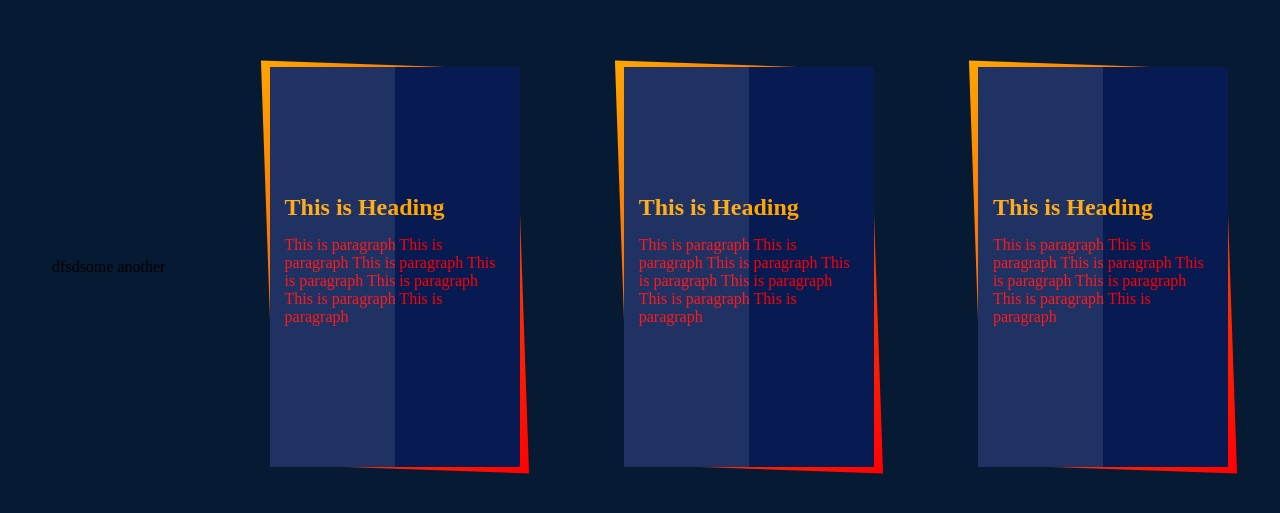
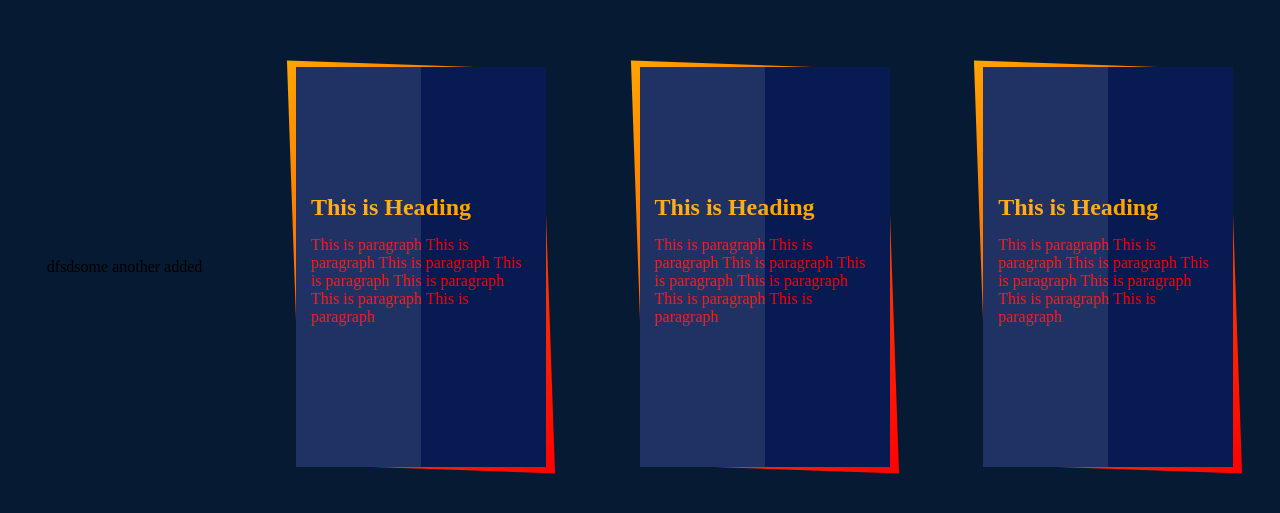
Before and after one commit to tarikul2k20/CSS, a plain HTML site: page css prac/glow.html in a window 1280 px wide. Shown: the part 133-646 px from the top of the page. Drawn offline with Linux system fonts and the light colour scheme.

Commit message:
one another added(2)

```diff
--- a/css prac/glow.html
+++ b/css prac/glow.html
@@ -7,7 +7,7 @@
     <link rel="stylesheet" href="glow.css">
 </head>
 <body>
-    dfsdsome another
+    dfsdsome another added
     <div class="box">
         <div class="glass"> </div>
        <div class="content">
```
